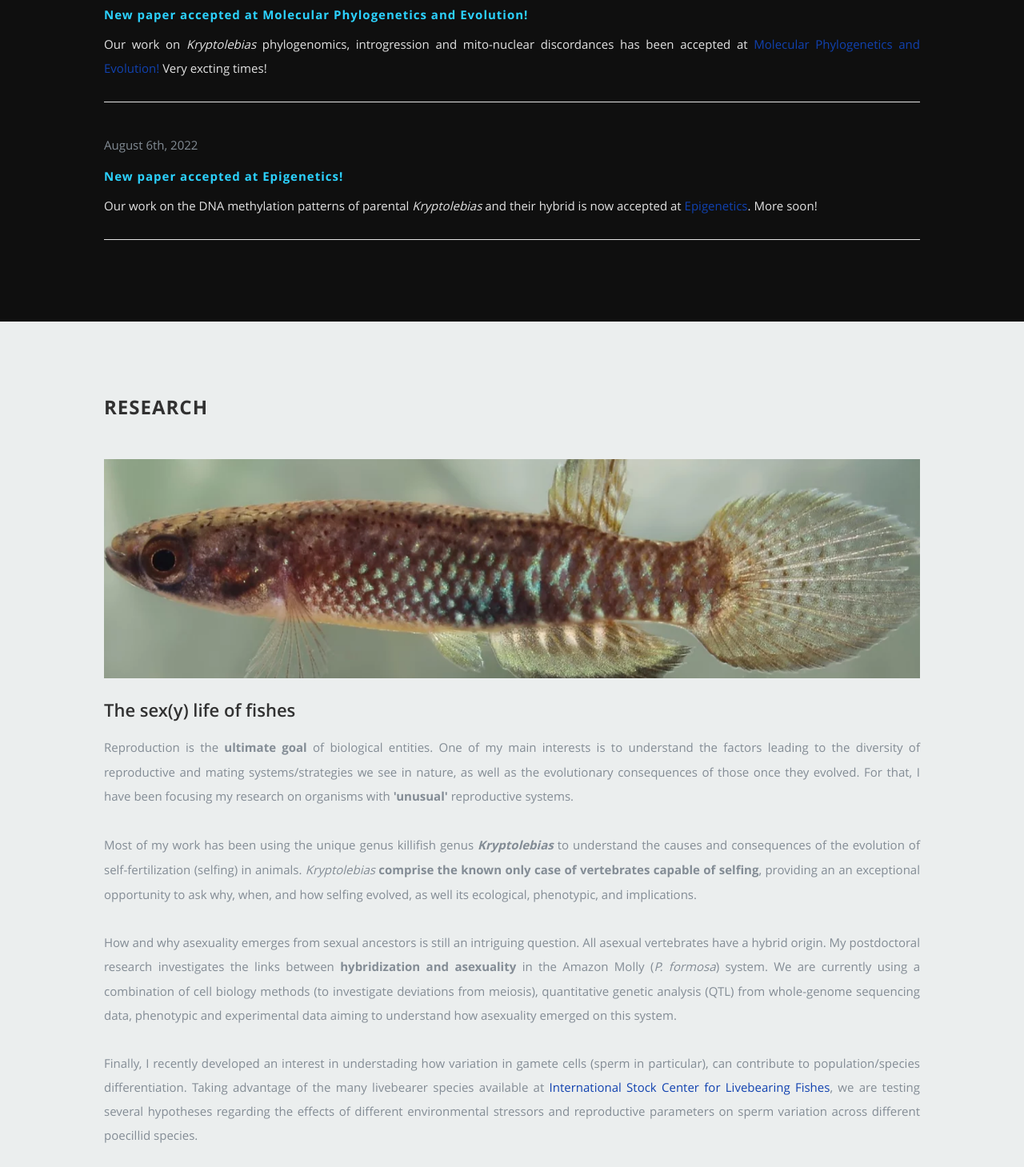
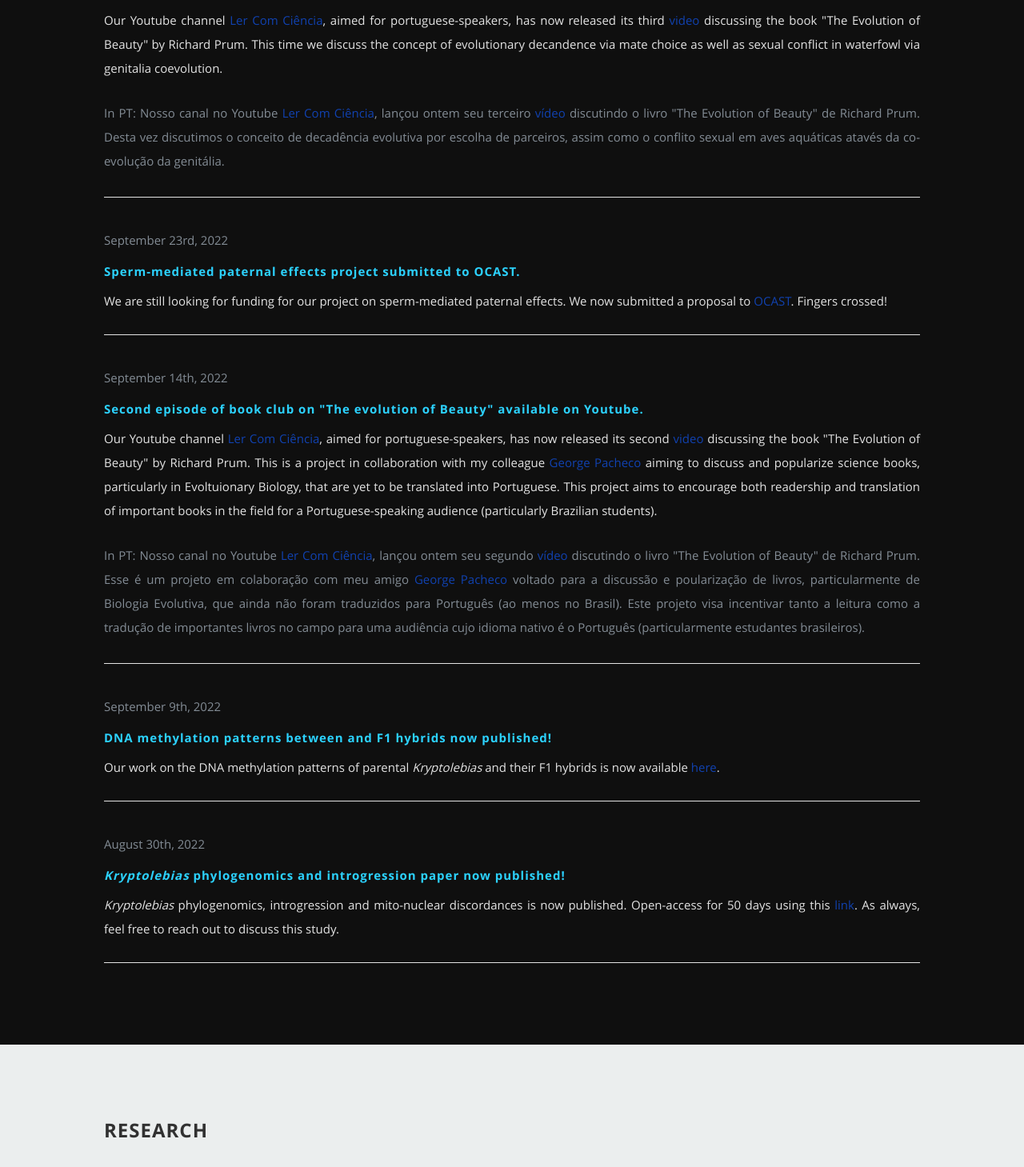
Before and after one commit to waldirmbf/miron-website, a React (Create React App) app: page / in a window 1280 px wide. Shown: the part 1891-3350 px from the top of the page at 80% size. Built offline with nearby package versions, Linux system fonts and the light colour scheme.

Commit message:
updating news and stuff

```diff
--- a/public/resumeData.json
+++ b/public/resumeData.json
@@ -17,21 +17,45 @@
 	"publications": {
 		"publications": [
 			{
+				"authors":"Fyon F, Berbel-Filho WM.",
+				"title": "The evolutionary fate of divergent genomes in hybrid zones between selfing and outcrossing species",
+				"paper": "Preprint submitted to Heredity.",
+				"link": "https://www.biorxiv.org/content/10.1101/2022.12.12.520111v2.full"
+			},
+			{
+				"authors":"Fyon F, Berbel-Filho WM, Schlupp I, Wild G, Ubeda F.",
+				"title": "Why do hybrids turn down sex?",
+				"paper": "Resubmitted to Evolution",
+				"link": ""
+			},
+			{
+				"authors":"Berbel-Filho WM, Pacheco G, Lira MG, de Leaniz CG, Lima SMQ, Rodríguez-López C, Zhou J, Consuegra S. 2022.",
+				"title": "Additive and non-additive epigenetic signatures of natural hybridisation between fish species with different mating systems",
+				"paper": "Epigenetics 13:2356-2365.",
+				"link": "https://doi.org/10.1080/15592294.2022.2123014"
+			},
+			{
+				"authors":"Berbel-Filho WM, Pacheco G, Tatarenkov A, Lira MG, de Leaniz CG, Rodríguez-López C, Lima SMQ, Consuegra S. 2022.",
+				"title": "Phylogenomics reveals extensive introgression and a case of mito-nuclear discordance in the killifish genus Kryptolebias",
+				"paper": "Molecular Phylogenetics and Evolution,177:107617.",
+				"link": "https://doi.org/10.1016/j.ympev.2022.107617"
+			},
+			{
 				"authors":"Costa TLA, Petean FF, Berbel-Filho WM, Solé-Cava AM, Mendes LF, Lima SMQ. 2022.",
 				"title": "Molecular testing of the São Francisco River as an ecological filter for the Brazilian large-eyed stingray Hypanus marianae (Dasyatidae, Myliobatiformes).",
-				"paper": "Hydrobiologia 849:2435-2248",
+				"paper": "Hydrobiologia 849:2435-2248.",
 				"link": "https://doi.org/10.1007/s10750-022-04828-6"
 			},
 			{
 				"authors": "Berbel-Filho WM, Tatarenkov A, Pacheco G, Espírito-Santo HMV, Lira MG, de Leaniz CG, Avise JC, Lima SMQ, Rodríguez-López C, Consuegra S. 2021.",
 				"title": "Against the odds: hybrid zones between mangrove killifish species with different mating systems.",
-				"paper": "Genes 12:1486",
+				"paper": "Genes 12:1486.",
 				"link": "https://doi.org/10.3390/genes12101486"
 			},
 			{
 				"authors": "Lira MGS*, Berbel-Filho WM*, Espírito-Santo HMV, Tatarenkov A, Avise JC, de Leaniz CG, Consuegra S, Lima SMQ. 2021.",
 				"title": "Filling the gaps: phylogeography of the self-fertilizing Kryptolebias species (Cyprinodontiformes: Rivulidae) along South American mangroves.",
-				"paper": "Journal of Fish Biology 99:644-655 *equal contribution",
+				"paper": "Journal of Fish Biology 99:644-655. *equal contribution",
 				"link": "https://doi.org/10.1111/jfb.14753"
 			},
 			{
--- a/src/Components/News.js
+++ b/src/Components/News.js
@@ -9,9 +9,53 @@ class News extends Component {
 					<div className="row">
 						<h1>News</h1>
 						<div>
+							<p className="date"> January 23rd, 2023</p>
+							<p className="title"> Sperm-mediated paternal efffects project granted by OCAST! </p>
+							<p className="content"> Good news!!! We will be funded by <a href="https://oklahoma.gov/ocast/about-ocast.html" target="_blank">OCAST</a> to study the sperm-mediated paternal effects in poeciliids! More on that soon.</p>
+							<hr />
+						</div>
+						<div>
+							<p className="date"> September 26th, 2022</p>
+							<p className="title"> Third episode of book club on "The evolution of Beauty" available on Youtube. </p>
+							<p className="content"> Our Youtube channel <a href="https://www.youtube.com/channel/UCcjP3uH7VFk4n_lIc4bgxbQ" target="_blank">Ler Com Ciência</a>, aimed for portuguese-speakers, has now released its third <a href="https://www.youtube.com/watch?v=n5Eq9hnm4o4" target="_blank"> video </a> discussing the book "The Evolution of Beauty" by Richard Prum. This time we discuss the concept of evolutionary decandence via mate choice as well as sexual conflict in waterfowl via genitalia coevolution.</p>
+							<p>
+							 In PT: Nosso canal no Youtube <a href="https://www.youtube.com/channel/UCcjP3uH7VFk4n_lIc4bgxbQ" target="_blank">Ler Com Ciência</a>, lançou ontem seu terceiro <a href="https://www.youtube.com/watch?v=n5Eq9hnm4o4" target="_blank"> vídeo </a> discutindo o livro "The Evolution of Beauty" de Richard Prum.
+							 Desta vez discutimos o conceito de decadência evolutiva por escolha de parceiros, assim como o conflito sexual em aves aquáticas atavés da co-evolução da genitália. </p>
+							<hr />
+						</div>
+						<div>
+							<p className="date"> September 23rd, 2022</p>
+							<p className="title"> Sperm-mediated paternal effects project submitted to OCAST. </p>
+							<p className="content"> We are still looking for funding for our project on sperm-mediated paternal effects. We now submitted a proposal to <a href="https://oklahoma.gov/ocast/about-ocast.html" target="_blank">OCAST</a>. Fingers crossed!</p>
+							<hr />
+						</div>
+						<div>
+							<p className="date"> September 14th, 2022</p>
+							<p className="title"> Second episode of book club on "The evolution of Beauty" available on Youtube. </p>
+							<p className="content"> Our Youtube channel <a href="https://www.youtube.com/channel/UCcjP3uH7VFk4n_lIc4bgxbQ" target="_blank">Ler Com Ciência</a>, aimed for portuguese-speakers, has now released its second <a href="https://www.youtube.com/watch?v=-_MyfV2YDZQ" target="_blank"> video </a> discussing the book "The Evolution of Beauty" by Richard Prum.
+							 This is a project in collaboration with my colleague <a href="https://g-pacheco.github.io/" target="_blank">George Pacheco</a> aiming to discuss and popularize science books, particularly in Evoltuionary Biology, that are yet to be translated into Portuguese. This project aims to encourage both readership and translation of important books in the field for a Portuguese-speaking audience (particularly Brazilian students). </p>
+
+							 <p>
+							 In PT: Nosso canal no Youtube <a href="https://www.youtube.com/channel/UCcjP3uH7VFk4n_lIc4bgxbQ" target="_blank">Ler Com Ciência</a>, lançou ontem seu segundo <a href="https://www.youtube.com/watch?v=-_MyfV2YDZQ" target="_blank"> vídeo </a> discutindo o livro "The Evolution of Beauty" de Richard Prum.
+							 Esse é um projeto em colaboração com meu amigo <a href="https://g-pacheco.github.io/" target="_blank">George Pacheco</a> voltado para a discussão e poularização de livros, particularmente de Biologia Evolutiva, que ainda não foram traduzidos para Português (ao menos no Brasil). Este projeto visa incentivar tanto a leitura como a tradução de importantes livros no campo para uma audiência cujo idioma nativo é o Português (particularmente estudantes brasileiros). </p>
+							 <hr />
+						</div>
+						<div>
+							<p className="date"> September 9th, 2022</p>
+							<p className="title">DNA methylation patterns between and F1 hybrids now published! </p>
+							<p className="content"> Our work on the DNA methylation patterns of parental <i>Kryptolebias</i> and their F1 hybrids is now available <a href="https://doi.org/10.1080/15592294.2022.2123014" target="_blank">here</a>.</p>
+							<hr />
+						</div>
+						<div>
+							<p className="date"> August 30th, 2022</p>
+							<p className="title"><i>Kryptolebias</i> phylogenomics and  introgression paper now published!</p>
+							<p className="content"><i>Kryptolebias</i> phylogenomics, introgression and mito-nuclear discordances is now published. Open-access for 50 days using this <a href="https://authors.elsevier.com/a/1fgIM3m3nN6Qc1" target="_blank">link</a>. As always, feel free to reach out to discuss this study.</p>
+							<hr />
+						</div>
+						{/*<div>
 							<p className="date"> August 21st, 2022</p>
 							<p className="title">Welcome to my new website!</p>
-							<p className="content"> I am excited to launch my new webiste! More improvements to come (working now on a photo gallery). My previous <a href="https://berbelfilho.wixsite.com/home" target="_blank">webiste</a> will be discontinued soon.</p>
+							<p className="content"> I am excited to launch my new webiste! More improvements to come (working now on a photo gallery). My previous <a href="https://berbelfilho.wixsite.com/home" target="_blank">website</a> will be discontinued soon.</p>
 							<hr />
 						</div>
 						<div>
@@ -20,12 +64,12 @@ class News extends Component {
 							<p className="content">Our work on <i>Kryptolebias</i> phylogenomics, introgression and mito-nuclear discordances has been accepted at <a href="https://www.sciencedirect.com/journal/molecular-phylogenetics-and-evolution" target="_blank"> Molecular Phylogenetics and Evolution!</a> Very excting times!</p>
 							<hr />
 						</div>
-						<div>
+						 <div>
 							<p className="date">August 6th, 2022</p>
 							<p className="title">New paper accepted at Epigenetics!</p>
 							<p className="content">Our work on the DNA methylation patterns of parental <i>Kryptolebias</i> and their hybrid is now accepted at <a href="https://www.tandfonline.com/journals/kepi20" target="_blank">Epigenetics</a>. More soon!</p>
 							<hr />
-						</div>
+						</div> */}
 					</div>
 				</div>
 			</section >
--- a/src/Components/Research.js
+++ b/src/Components/Research.js
@@ -22,19 +22,19 @@ class Research extends Component {
 
 								<p>Most of my work has been using the unique genus killifish genus <b><i>Kryptolebias</i></b> to understand the causes and consequences of
 									the evolution of self-fertilization (selfing) in animals. <i>Kryptolebias</i> <b>comprise the known only case of vertebrates capable of selfing</b>,
-									providing an an exceptional opportunity to ask why, when, and how selfing evolved, as well its ecological, phenotypic, and implications.
+									providing an exceptional opportunity to ask why, when, and how selfing evolved, as well its ecological, phenotypic, and evolutionary implications.
 								</p>
 
-								<p>How and why asexuality emerges from sexual ancestors is still an intriguing question. All asexual vertebrates have a
+								<p>How and why asexuality emerges from sexual ancestors is still an intriguing question. Most asexual vertebrates have a
 									hybrid origin. My postdoctoral research investigates the links between <b> hybridization and asexuality</b> in the Amazon Molly (<i>P. formosa</i>)
-									system. We are currently using a combination of cell biology methods (to investigate deviations from meiosis), quantitative
-									genetic analysis (QTL) from whole-genome sequencing data, phenotypic and experimental data aiming to understand how asexuality emerged
+									system. We are currently using a combination of cell biology methods (e.g., to investigate deviations from meiosis), quantitative
+									genetic analysis (QTL) from whole-genome sequencing data, phenotypic, and experimental data aiming to understand how asexuality emerged
 									on this system.</p>
-								<p>Finally, I recently developed an interest in understading how variation in gamete cells (sperm in particular), can contribute to population/species
-									differentiation. Taking advantage of the many livebearer species
-									available at <a href="https://international-stock-center-for-livebearing-fishes.oucreate.com/blog/" target="_blank">International Stock Center for Livebearing Fishes</a>,
+								<p>Finally, I recently developed an interest in understanding how variation in gamete cells (sperm in particular), can contribute to population/species
+									divergence. Taking advantage of the many livebearer species
+									available at <a href="https://international-stock-center-for-livebearing-fishes.oucreate.com/blog/" target="_blank"> The International Stock Center for Livebearing Fishes</a>,
 									we are testing several hypotheses regarding the effects of different environmental stressors and reproductive parameters on sperm variation
-									across different poecillid species. </p>
+									across different poeciliid species. </p>
 
 
 							</div>
@@ -43,9 +43,9 @@ class Research extends Component {
 							<div key="Phylogenetics, population genetics, and hybridization">
 								<img alt="Phylogenetics, population genetics, and hybridization" src="images/research/Cichla.jpg" />
 								<h2>Phylogenetics, population genetics, and hybridization</h2>
-								<p>Another area of my research revolves under the overlap between phylogenetics (the study of the relationships among species), population genetics (the genetic basis of the differentiation between populations), and the influence of hybridization and introgression have on species relationships and evolution.</p>
+								<p>Another area of my research revolves around the overlap between phylogenetics (the study of the relationships among species), population genetics (the genetic basis of the differentiation between populations), and the influence of hybridization and introgression have on species relationships and evolution.</p>
 
-								<p>Again,  <i> Kryptolebias</i> provides a fertile ground for this field. My research has revealed extensive hybridization in the genus, sometimes masking the true relationships in the genus. Remarkably, many of the introgression events involved the highly-selfing species <i> K. hermaphroditus</i>. I am currently studying how potential anthropogenic factors (e.g., pollution) may have influenced the extent of those hybridizations across natural populations in Brazil. </p>
+								<p>Again,  <i> Kryptolebias</i> provides a fertile ground for this field. My research has revealed extensive hybridization in the genus. Remarkably, many of the introgression events involved the highly-selfing species <i> K. hermaphroditus</i>. I am currently studying how potential anthropogenic factors (e.g., pollution) may have influenced the extent of those hybridizations across natural populations in Brazil, as well as testing how differences in mating systems can affect the likelihood of hybridization and introgression. </p>
 							</div>
 						</div>
 						<div className="research-content">
@@ -59,12 +59,12 @@ class Research extends Component {
 							</div>
 						</div>
 						<div className="research-content">
-							<div key="Development of epigenetics markers">
-								<img alt="Development of epigenetics markers" src="images/research/Anableps.jpeg" />
+							<div key="Development of epigenetics biomarkers">
+								<img alt="Development of epigenetics biomarkers" src="images/research/Anableps.jpeg" />
 								<h2>Development of epigenetics markers</h2>
-								<p>The identification of the degree autonomy between genomic and DNA methylation has the potential for identifying epigenetic markers which are exclusively environmentally-induced.
-									Epigenetic markers are applicable to a wide range of fields, and can be used to indirectly (and sometimes non-invasively) infer the environmental state of a particular sample based on the methylation status of its epigenetic marker.
-									Taking advantage of the clonal nature of both <i>Kryptolebias</i> and <i>P. formosa</i> and its multiple clonal lineages, I am interested to develop epigenetic (DNA methylation) markers, particularly in relation to pollution levels within the range found in natural populations.
+								<p>The identification of the degree autonomy between genomic and DNA methylation has the potential for identifying epigenetic biomarkers which are exclusively environmentally-induced.
+									Epigenetic biomarkers are applicable to a wide range of fields, and can be used to indirectly (and sometimes non-invasively) infer the environmental state of a particular sample based on the methylation status of its epigenetic biomarkers.
+									Taking advantage of the clonal nature of both <i>Kryptolebias</i> and <i>P. formosa</i> and its multiple clonal lineages, I am interested to develop epigenetic (DNA methylation) biomarkers, particularly in relation to pollution levels within the range found in natural populations.
 									This research holds the potential to provide practical molecular tools that can be used to assess different environmental stressors based on the methylation status of candidate genomic regions. </p>
 							</div>
 						</div>
```
